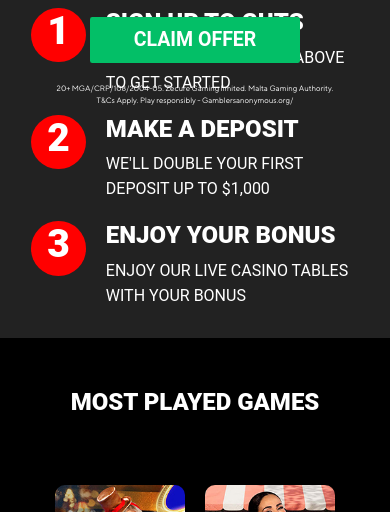
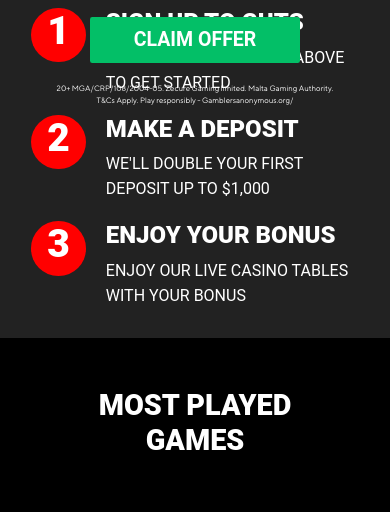
Before and after one commit to Valentino-Trenchev/GUTS-NZ-Live-Casino-WO-PGM, a plain HTML site: page index.html in a window 390 px wide. Shown: the part 257-769 px from the top of the page. Drawn offline with nearby package versions, Linux system fonts and the light colour scheme.

Commit message:
title font changed

```diff
--- a/style.css
+++ b/style.css
@@ -1379,6 +1379,10 @@ h5 {
     .containerSlider{
       max-width: 420px;
     }
+    .games-title-container h2{
+        font-size: 1.8rem;
+    }
+
   }
   @media  screen and (max-width: 699px) {
     .containerSlider{
```
